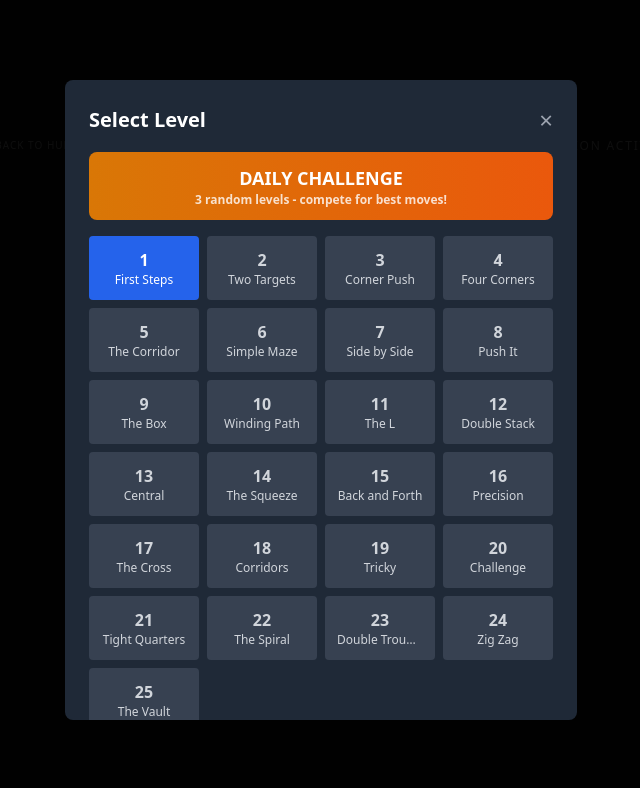
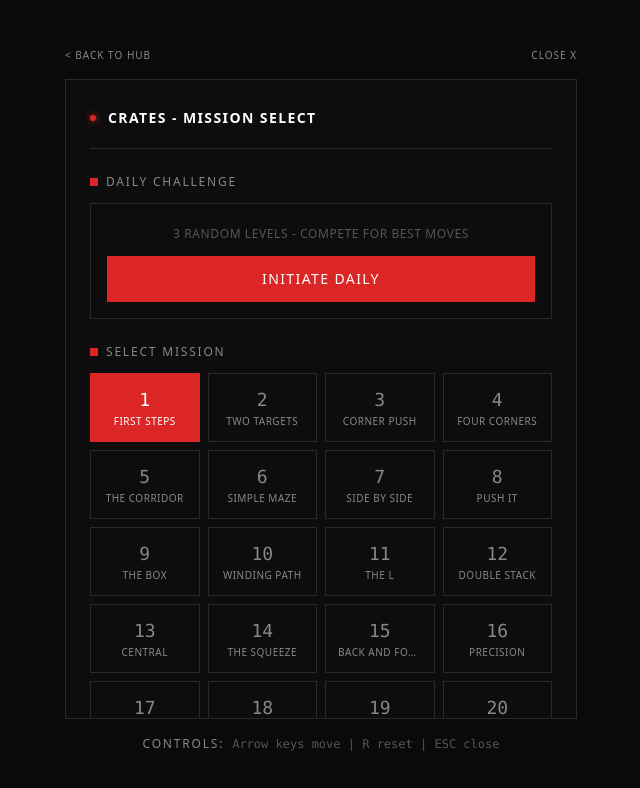
Before and after one commit to sudokatie/crates, a Next.js app: page / in a window 1280 px wide. Both pictures are taken after a click on the button "Levels". Shown: the top 788 px of the page, without its empty margins (319-959 px from the left). Built offline with nearby package versions, Linux system fonts and the light colour scheme.

Commit message:
update to mission control ui theme

```diff
--- a/src/components/LevelSelect.tsx
+++ b/src/components/LevelSelect.tsx
@@ -1,10 +1,9 @@
 'use client';
 
-import { useState } from 'react';
+import { useState, useEffect } from 'react';
 import { LEVELS } from '@/game/levels';
 import { Music } from '@/game/Music';
 import { Sound } from '@/game/Sound';
-
 import { DailyLeaderboard } from '@/game/Daily';
 
 interface LevelSelectProps {
@@ -28,17 +27,13 @@
   const [musicEnabled, setMusicEnabled] = useState(Music.isEnabled());
   const [soundEnabled, setSoundEnabled] = useState(Sound.isEnabled());
 
-  const handleMusicVolumeChange = (e: React.ChangeEvent<HTMLInputElement>) => {
-    const vol = parseFloat(e.target.value);
-    setMusicVolume(vol);
-    Music.setVolume(vol);
-  };
+  useEffect(() => {
+    Music.setVolume(musicVolume);
+  }, [musicVolume]);
 
-  const handleSoundVolumeChange = (e: React.ChangeEvent<HTMLInputElement>) => {
-    const vol = parseFloat(e.target.value);
-    setSoundVolume(vol);
-    Sound.setVolume(vol);
-  };
+  useEffect(() => {
+    Sound.setVolume(soundVolume);
+  }, [soundVolume]);
 
   const toggleMusic = () => {
     const newState = !musicEnabled;
@@ -53,34 +48,63 @@
   };
 
   return (
-    <div className="fixed inset-0 bg-black/90 flex items-center justify-center z-50">
-      <div className="bg-gray-800 rounded-lg p-6 max-w-lg w-full mx-4 max-h-[80vh] overflow-y-auto">
-        <div className="flex justify-between items-center mb-4">
-          <h2 className="text-xl font-bold text-white">Select Level</h2>
-          <button
-            onClick={onClose}
-            className="text-gray-400 hover:text-white text-2xl"
-          >
-            ×
-          </button>
+    <div className="fixed inset-0 bg-[#0a0a0a] flex flex-col items-center justify-center z-50 p-4">
+      {/* Header */}
+      <div className="w-full max-w-lg mb-4">
+        <div className="flex items-center justify-between">
+          <a href="/games/" className="mc-link">&lt; BACK TO HUB</a>
+          <button onClick={onClose} className="mc-link">CLOSE X</button>
+        </div>
       </div>
 
-        {/* Daily Challenge Button */}
+      {/* Main Panel */}
+      <div className="mc-panel p-6 w-full max-w-lg max-h-[80vh] overflow-y-auto">
+        {/* Title Bar */}
+        <div className="flex items-center gap-3 mb-6 pb-4 border-b border-[#2a2a2a]">
+          <div className="mc-dot" />
+          <h1 className="mc-header-primary text-xl tracking-wider">CRATES - MISSION SELECT</h1>
+        </div>
+
+        {/* Daily Challenge */}
+        <div className="mb-6">
+          <div className="flex items-center gap-2 mb-3">
+            <div className="w-2 h-2 bg-[#dc2626]" />
+            <span className="mc-header">DAILY CHALLENGE</span>
+          </div>
+          <div className="bg-[#0d0d0d] border border-[#2a2a2a] p-4">
+            {dailyBest ? (
+              <div className="text-center mb-3">
+                <span className="mc-header block mb-1">BEST SCORE</span>
+                <span className="text-[#dc2626] font-mono text-xl">{dailyBest.totalMoves} MOVES</span>
+                <span className="text-[#555555] text-xs block mt-1 font-mono">
+                  {dailyBest.levelsCompleted} LEVELS
+                </span>
+              </div>
+            ) : (
+              <div className="text-center mb-3">
+                <span className="text-[#555555] text-xs tracking-wider">
+                  3 RANDOM LEVELS - COMPETE FOR BEST MOVES
+                </span>
+              </div>
+            )}
             <button
               onClick={() => {
                 onStartDaily();
                 onClose();
               }}
-          className="w-full mb-4 py-3 px-4 bg-gradient-to-r from-amber-600 to-orange-600 hover:from-amber-500 hover:to-orange-500 rounded-lg text-white font-bold transition-all"
+              className="w-full py-3 bg-[#dc2626] hover:bg-[#b91c1c] text-white text-sm tracking-widest font-medium transition-colors border border-[#dc2626]"
             >
-          <div className="text-lg">DAILY CHALLENGE</div>
-          <div className="text-xs opacity-80">
-            {dailyBest
-              ? `Best: ${dailyBest.totalMoves} moves (${dailyBest.levelsCompleted} levels)`
-              : '3 random levels - compete for best moves!'}
+              INITIATE DAILY
+            </button>
           </div>
-        </button>
+        </div>
 
+        {/* Level Grid */}
+        <div className="mb-6">
+          <div className="flex items-center gap-2 mb-3">
+            <div className="w-2 h-2 bg-[#dc2626]" />
+            <span className="mc-header">SELECT MISSION</span>
+          </div>
           <div className="grid grid-cols-4 gap-2">
             {LEVELS.map((level, index) => {
               const isCompleted = completedLevels.includes(index);
@@ -93,86 +117,80 @@
                     onSelect(index);
                     onClose();
                   }}
-                className={`
-                  p-3 rounded text-center transition-colors
-                  ${isCurrent
-                    ? 'bg-blue-600 text-white'
+                  className={`p-3 text-center transition border ${
+                    isCurrent
+                      ? 'bg-[#dc2626] border-[#dc2626] text-white'
                       : isCompleted
-                      ? 'bg-green-700 text-white hover:bg-green-600'
-                      : 'bg-gray-700 text-gray-300 hover:bg-gray-600'
-                  }
-                `}
+                        ? 'bg-[#0d0d0d] border-white text-white hover:border-[#dc2626]'
+                        : 'bg-[#0d0d0d] border-[#2a2a2a] text-[#888888] hover:border-[#dc2626] hover:text-white'
+                  }`}
                 >
-                <div className="font-bold">{index + 1}</div>
-                <div className="text-xs truncate">{level.name}</div>
-                {isCompleted && <div className="text-xs mt-1">✓</div>}
+                  <div className="font-mono text-lg">{index + 1}</div>
+                  <div className="text-[10px] truncate tracking-wider uppercase">{level.name}</div>
+                  {isCompleted && <div className="text-[10px] mt-1 text-[#dc2626]">*</div>}
                 </button>
               );
             })}
           </div>
+        </div>
 
-        {/* Volume Controls */}
-        <div className="mt-6 pt-4 border-t border-gray-700">
-          <h3 className="text-sm font-medium text-gray-300 mb-3">Audio Settings</h3>
+        {/* Audio Settings */}
+        <div className="border-t border-[#2a2a2a] pt-4">
+          <span className="mc-header block mb-3">AUDIO SYSTEMS</span>
 
-          {/* Music Volume */}
-          <div className="mb-3">
-            <div className="flex justify-between items-center mb-1">
-              <label className="text-sm text-gray-400">Music</label>
+          <div className="flex items-center gap-3 mb-3">
             <button
               onClick={toggleMusic}
-                className={`px-2 py-0.5 rounded text-xs font-medium transition-colors ${
+              className={`w-8 h-8 flex items-center justify-center text-xs font-mono border transition-colors ${
                 musicEnabled
-                    ? 'bg-blue-600 hover:bg-blue-500 text-white'
-                    : 'bg-gray-600 hover:bg-gray-500 text-gray-300'
+                  ? 'bg-[#dc2626] border-[#dc2626] text-white'
+                  : 'bg-transparent border-[#2a2a2a] text-[#555555]'
               }`}
             >
               {musicEnabled ? 'ON' : 'OFF'}
             </button>
-            </div>
+            <span className="text-[#888888] text-xs tracking-wider w-14">MUSIC</span>
             <input
               type="range"
               min="0"
-              max="1"
-              step="0.01"
-              value={musicVolume}
-              onChange={handleMusicVolumeChange}
+              max="100"
+              value={musicVolume * 100}
+              onChange={(e) => setMusicVolume(Number(e.target.value) / 100)}
               disabled={!musicEnabled}
-              className="w-full h-1.5 bg-gray-700 rounded-lg appearance-none cursor-pointer accent-blue-500 disabled:opacity-50"
+              className="flex-1 h-1 bg-[#2a2a2a] appearance-none cursor-pointer disabled:opacity-50 [&::-webkit-slider-thumb]:appearance-none [&::-webkit-slider-thumb]:w-3 [&::-webkit-slider-thumb]:h-3 [&::-webkit-slider-thumb]:bg-[#dc2626]"
             />
           </div>
 
-          {/* Sound Volume */}
-          <div>
-            <div className="flex justify-between items-center mb-1">
-              <label className="text-sm text-gray-400">Sound Effects</label>
+          <div className="flex items-center gap-3">
             <button
               onClick={toggleSound}
-                className={`px-2 py-0.5 rounded text-xs font-medium transition-colors ${
+              className={`w-8 h-8 flex items-center justify-center text-xs font-mono border transition-colors ${
                 soundEnabled
-                    ? 'bg-blue-600 hover:bg-blue-500 text-white'
-                    : 'bg-gray-600 hover:bg-gray-500 text-gray-300'
+                  ? 'bg-[#dc2626] border-[#dc2626] text-white'
+                  : 'bg-transparent border-[#2a2a2a] text-[#555555]'
               }`}
             >
               {soundEnabled ? 'ON' : 'OFF'}
             </button>
-            </div>
+            <span className="text-[#888888] text-xs tracking-wider w-14">SFX</span>
             <input
               type="range"
               min="0"
-              max="1"
-              step="0.01"
-              value={soundVolume}
-              onChange={handleSoundVolumeChange}
+              max="100"
+              value={soundVolume * 100}
+              onChange={(e) => setSoundVolume(Number(e.target.value) / 100)}
               disabled={!soundEnabled}
-              className="w-full h-1.5 bg-gray-700 rounded-lg appearance-none cursor-pointer accent-blue-500 disabled:opacity-50"
+              className="flex-1 h-1 bg-[#2a2a2a] appearance-none cursor-pointer disabled:opacity-50 [&::-webkit-slider-thumb]:appearance-none [&::-webkit-slider-thumb]:w-3 [&::-webkit-slider-thumb]:h-3 [&::-webkit-slider-thumb]:bg-[#dc2626]"
             />
           </div>
         </div>
+      </div>
 
-        <div className="mt-4 text-center text-sm text-gray-400">
-          <p>Click a level to play</p>
-          <p>Press Escape to close</p>
+      {/* Footer */}
+      <div className="w-full max-w-lg mt-4">
+        <div className="flex items-center justify-center gap-2">
+          <span className="mc-header text-[10px]">CONTROLS:</span>
+          <span className="text-[#555555] text-xs font-mono">Arrow keys move | R reset | ESC close</span>
         </div>
       </div>
     </div>
```
Lines whose indentation alone changed are shown as unchanged.
